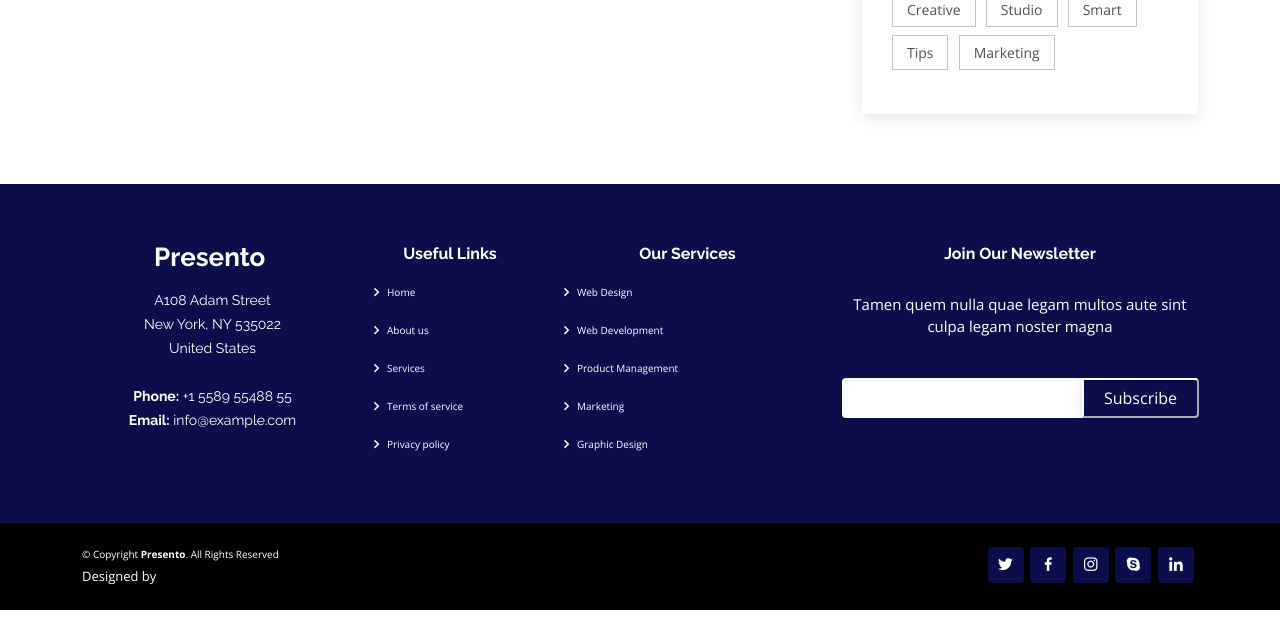
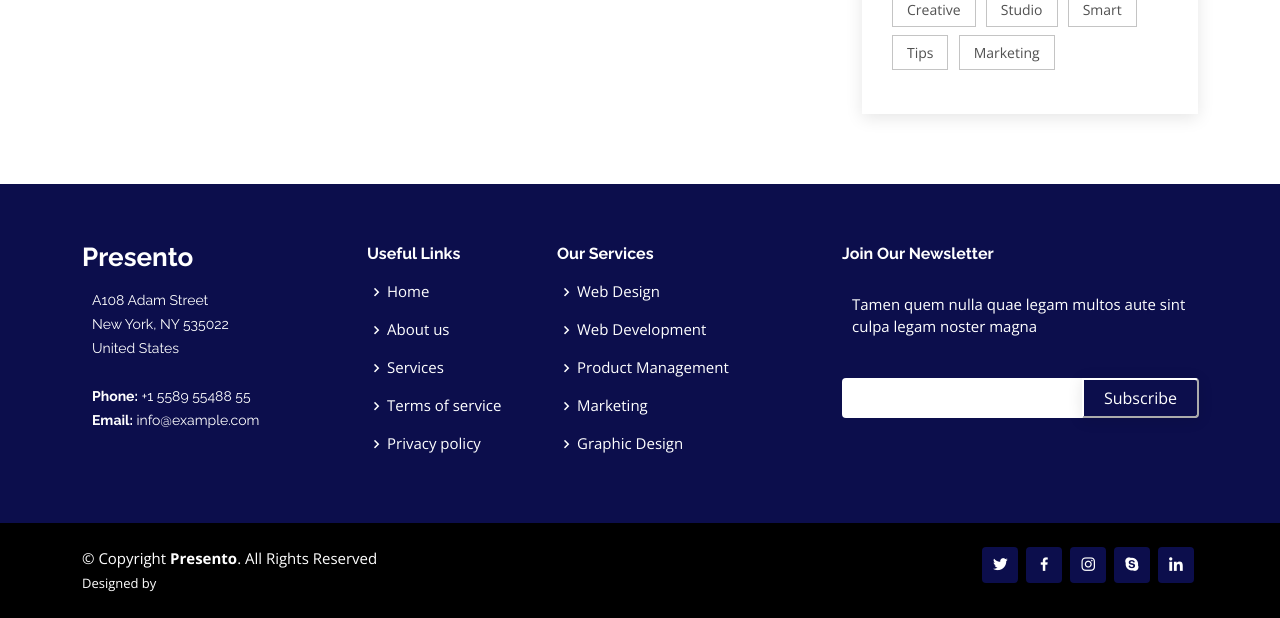
Before and after one commit to Carl-Marasigan/kppi, a PHP site: page /blog.html in a window 1280 px wide. Shown: the part 2118-2736 px from the top of the page. Run offline with PHP 8.4, Linux system fonts and the light colour scheme.

Commit message:
Update style.css

```diff
--- a/assets/css/style.css
+++ b/assets/css/style.css
@@ -2253,8 +2253,7 @@ section {
 --------------------------------------------------------------*/
 #footer {
   color: #fff;
-  font-size: 10px;
-  text-align: center;
+  font-size: 15px;
   background: #000;
 }
 
```
